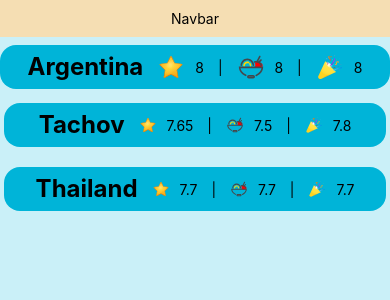
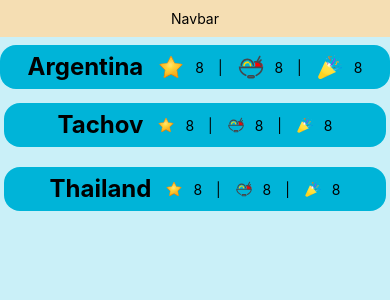
Before and after one commit to acolote1998/past-port-front-end, a React Native app: screen / in a window 390 px wide. Shown: the top 300 px of the page. Built offline with nearby package versions, Linux system fonts and the light colour scheme.

Commit message:
using Math.Round for all scores, being optimistic

```diff
--- a/components/ScoreBar.tsx
+++ b/components/ScoreBar.tsx
@@ -21,7 +21,7 @@ const ScoreBar = ({
       }}
     >
       <StarIcon width={iconWidth} height={iconHeight} />
-      <Text>{(foodScore + joyScore) / 2}</Text>
+      <Text>{Math.round((foodScore + joyScore) / 2)}</Text>
       <Text> | </Text>
       <FoodIcon width={iconWidth} height={iconHeight} />
       <Text>{foodScore}</Text>
--- a/components/Trip.tsx
+++ b/components/Trip.tsx
@@ -15,7 +15,7 @@ function Trip({
   const [collapsed, setCollapsed] = useState<boolean>(true);
   const calculateAvgScore = (type: "foodScore" | "joyScore") => {
     const total = days.reduce((sum, day) => sum + day[type], 0);
-    return parseFloat((total / days.length).toFixed(1));
+    return Math.round(total / days.length);
   };
 
   return (
```
